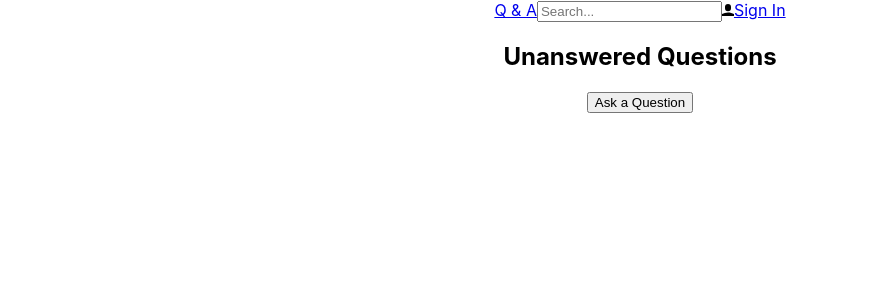
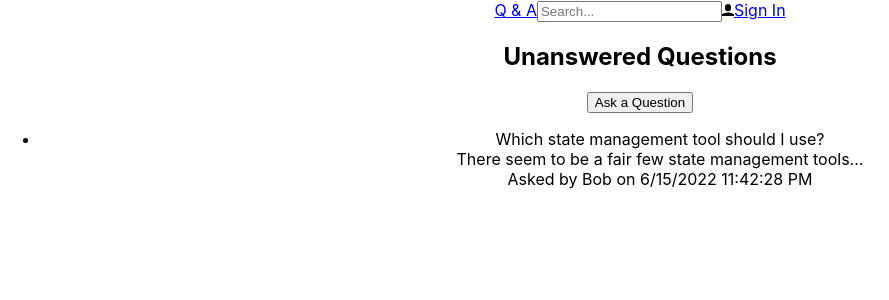
Before and after one commit to msenor/QandA, a React (Create React App) app in the folder frontend/: page / in a window 1280 px wide. Shown: the top 300 px of the page, without its empty margins (0-889 px from the left). Built offline with nearby package versions, Linux system fonts and the light colour scheme.

Commit message:
Add useState to implement component state
in HomePage

```diff
--- a/frontend/src/HomePage.tsx
+++ b/frontend/src/HomePage.tsx
@@ -1,12 +1,19 @@
 import React from 'react';
 import { QuestionList } from './QuestionList';
-import { getUnansweredQuestions } from './QuestionsData';
+import { getUnansweredQuestions, QuestionData } from './QuestionsData';
 import { Page } from './Page';
 import { PageTitle } from './PageTitle';
 
 export const HomePage = () => {
+  const [questions, setQuestions] = React.useState<QuestionData[]>([]);
+  const [questionsLoading, setQuestionsLoading] = React.useState(true);
   React.useEffect(() => {
-    console.log('first rendered');
+    const doGetUnansweredQuestions = async () => {
+      const unansweredQuestions = await getUnansweredQuestions();
+      setQuestions(unansweredQuestions);
+      setQuestionsLoading(false);
+    };
+    doGetUnansweredQuestions();
   }, []);
   return (
     <Page>
@@ -14,7 +21,11 @@ export const HomePage = () => {
         <PageTitle>Unanswered Questions</PageTitle>
         <button>Ask a Question</button>
       </div>
-      {/* <QuestionList data={getUnansweredQuestions()} /> */}
+      {questionsLoading ? (
+        <div>Loading...</div>
+      ) : (
+        <QuestionList data={questions || []} />
+      )}
     </Page>
   );
 };
```
